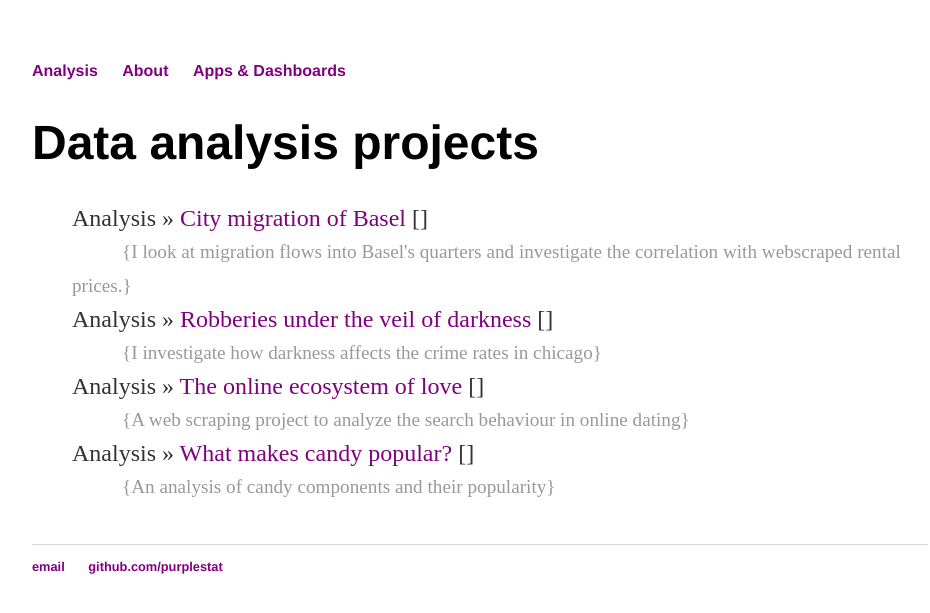
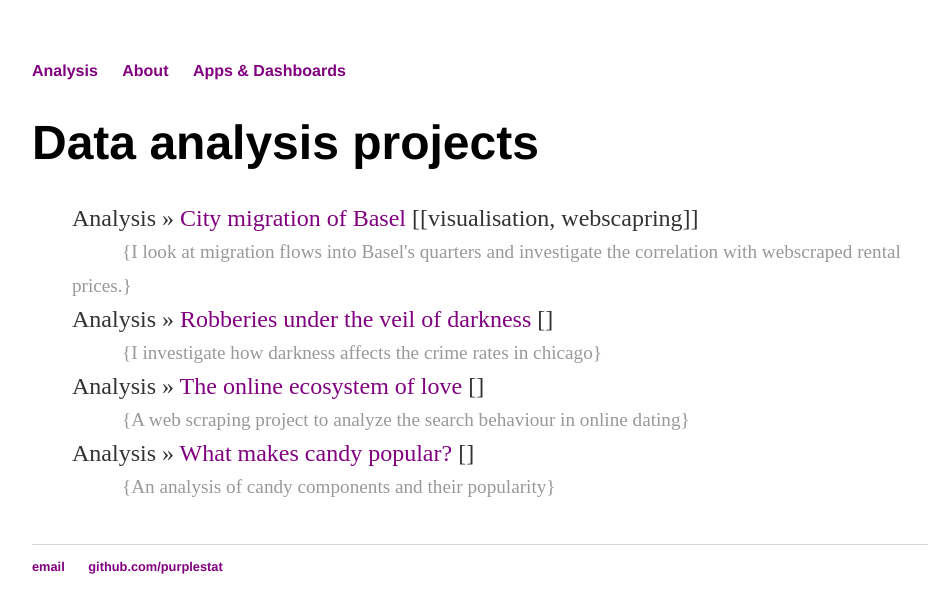
Before and after one commit to purplestat/purplestat.github.io, a Jekyll site: the page built from blog/index.html, in a window 1280 px wide. Shown: the top 613 px of the page, without its empty margins (160-1090 px from the left). Built offline with Jekyll 4.4.1, drawn with Linux system fonts in a browser that asks for light colours.

Commit message:
Update 2020-01-18-baselmigration.md

```diff
--- a/_posts/2020-01-18-baselmigration.md
+++ b/_posts/2020-01-18-baselmigration.md
@@ -2,6 +2,7 @@
 layout: post
 title: "City migration of Basel"
 summary: "{I look at migration flows into Basel's quarters and investigate the correlation with webscraped rental prices.}"
+keywords: "[visualisation, webscapring]"
 ---
  Great data that allows to investigate the in- and outflows of Basel's quarters. Try to combine with webscarping project to merge data with rental prices of one of the main real estate websites.
 
```
